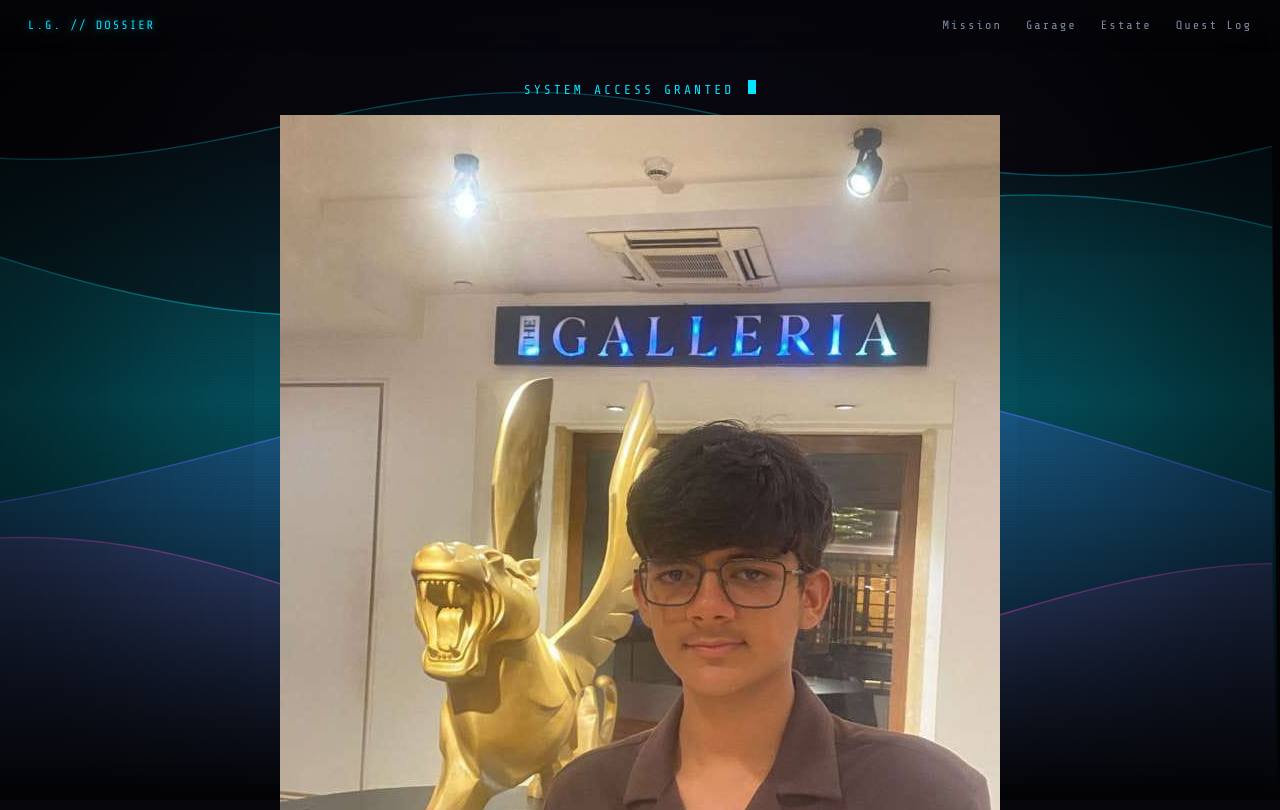
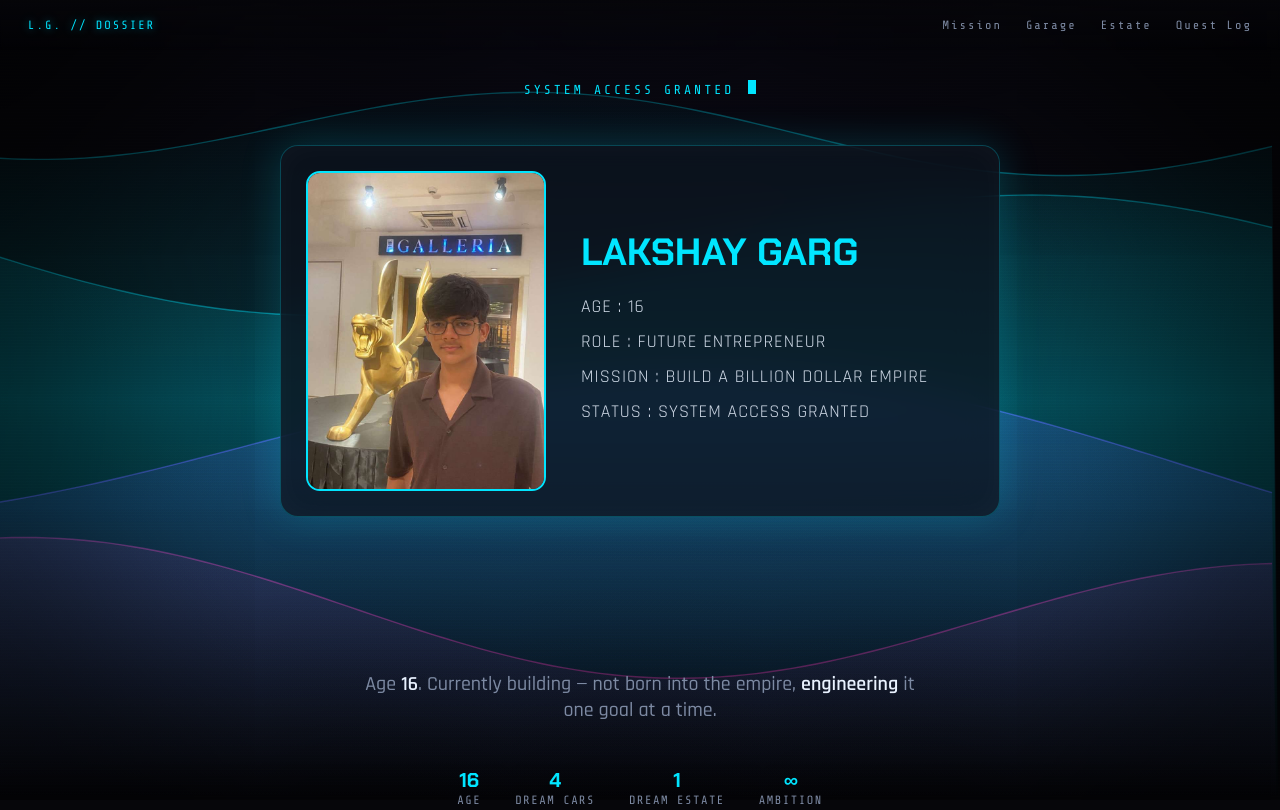
Before and after one commit to lakshaygarg0026-star/LAKSHAY-VISION-BOARD-1, a plain HTML site: page index.html in a window 1280 px wide. Shown: the top 810 px of the page. Drawn offline with nearby package versions, Linux system fonts and the light colour scheme; animation ran at ten frames a second.

Commit message:
Update index.html

```diff
--- a/index.html
+++ b/index.html
@@ -296,6 +296,111 @@
   }
   .quote span{color:var(--cyan);}
   .footer-sig{font-family:var(--mono); font-size:11px; color:var(--text-dim); letter-spacing:2px;}
+  /* ================= PROFILE CARD ================= */
+
+.identity-card{
+    width:720px;
+    max-width:95%;
+
+    margin:30px auto 40px;
+
+    display:flex;
+    align-items:center;
+    gap:35px;
+
+    padding:25px;
+
+    background:rgba(12,18,28,.75);
+
+    backdrop-filter:blur(20px);
+
+    border:1px solid rgba(0,229,255,.25);
+
+    border-radius:18px;
+
+    box-shadow:
+    0 0 40px rgba(0,229,255,.18),
+    inset 0 0 30px rgba(255,255,255,.03);
+}
+
+.identity-image{
+
+    width:240px;
+    height:320px;
+
+    overflow:hidden;
+
+    border-radius:14px;
+
+    border:2px solid var(--cyan);
+
+    flex-shrink:0;
+}
+
+.identity-image img{
+
+    width:100%;
+    height:100%;
+
+    object-fit:cover;
+
+    object-position:center 15%;
+
+    display:block;
+}
+
+.identity-info{
+
+    flex:1;
+
+    text-align:left;
+}
+
+.identity-info h2{
+
+    font-family:var(--display);
+
+    color:var(--cyan);
+
+    font-size:38px;
+
+    margin-bottom:18px;
+}
+
+.identity-info p{
+
+    color:#cfd9e6;
+
+    font-size:18px;
+
+    margin:12px 0;
+
+    letter-spacing:1px;
+}
+
+@media(max-width:700px){
+
+.identity-card{
+
+flex-direction:column;
+
+text-align:center;
+}
+
+.identity-info{
+
+text-align:center;
+}
+
+.identity-image{
+
+width:220px;
+
+height:300px;
+}
+
+}
+
 </style>
 </head>
 <body>
@@ -322,7 +427,7 @@
 
     <div class="identity-image">
 
-        <img src="lakshay garg.jpeg" alt="Lakshay">
+        <img src="lakshay garg.jpeg" alt="Lakshay Garg">
 
     </div>
 
@@ -385,7 +490,7 @@
     <div class="garage-grid">
 
       <div class="car-card reveal">
-                <div class="car-body"> <img src="defender.jpg">
+                <div class="car-body"><img src="defender.jpg" style="width:100%;height:180px;object-fit:cover;">
           <div class="car-name">Land Rover Defender</div>
           <div class="car-tag">OFF-ROAD / RUGGED LUXURY</div>
           <div class="car-desc">Built for terrain and presence — the vehicle that says you go anywhere.</div>
@@ -393,7 +498,7 @@
         </div>
       <div>
       <div class="car-card reveal">
-         <img src="porche.jpg">
+         <img src="porche.jpg" style="width:100%;height:180px;object-fit:cover;">
         <div class="car-body">
           <div class="car-name">Porsche</div>
           <div class="car-tag">PERFORMANCE ICON</div>
@@ -403,7 +508,7 @@
       </div>
 
       <div class="car-card reveal">
-        <img src="g wagon.jpg">        <div class="car-body">
+        <img src="g wagon.jpg" style="width:100%;height:180px;object-fit:cover;">        <div class="car-body">
           <div class="car-name">Mercedes G-Wagon</div>
           <div class="car-tag">STATEMENT / BOXY LEGEND</div>
           <div class="car-desc">Unmistakable silhouette. The car that arrives before you do.</div>
@@ -412,7 +517,7 @@
       </div>
 
       <div class="car-card reveal">
-        <img src="fortuner.jpg">
+        <img src="fortunerr.jpg" style="width:100%;height:180px;object-fit:cover;">
         <div class="car-body">
           <div class="car-name">Toyota Fortuner</div>
           <div class="car-tag">RELIABLE / EVERYDAY BEAST</div>
```
